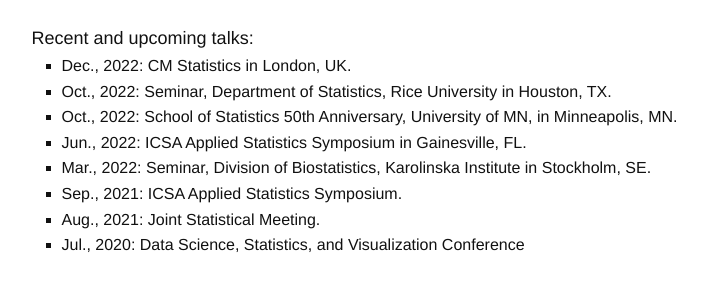
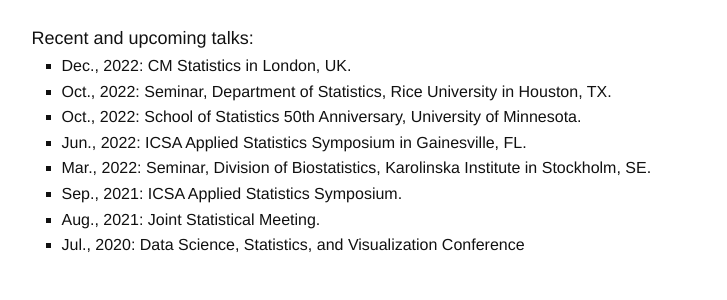
Before and after one commit to ajmolstad/ajmolstad.github.io, a Jekyll site: the page built from index.html, in a window 1280 px wide. Shown: the part 460-760 px from the top of the page, without its empty margins (276-1003 px from the left). Built offline with Jekyll 4.4.1, drawn with Linux system fonts in a browser that asks for light colours.

Commit message:
Update index.html

```diff
--- a/index.html
+++ b/index.html
@@ -44,7 +44,7 @@
 <ul style="list-style-type:square;">
   <li> Dec., 2022: CM Statistics in London, UK. </li>
   <li> Oct., 2022: Seminar, Department of Statistics, Rice University in Houston, TX. </li>
-  <li> Oct., 2022: School of Statistics 50th Anniversary, University of MN, in Minneapolis, MN. </li>
+  <li> Oct., 2022: School of Statistics 50th Anniversary, University of Minnesota. </li>
   <li> Jun., 2022: ICSA Applied Statistics Symposium in Gainesville, FL. </li>
   <li> Mar., 2022: Seminar, Division of Biostatistics, Karolinska Institute in Stockholm, SE. </li>
 	<li> Sep., 2021:  ICSA Applied Statistics Symposium. </li>
```
